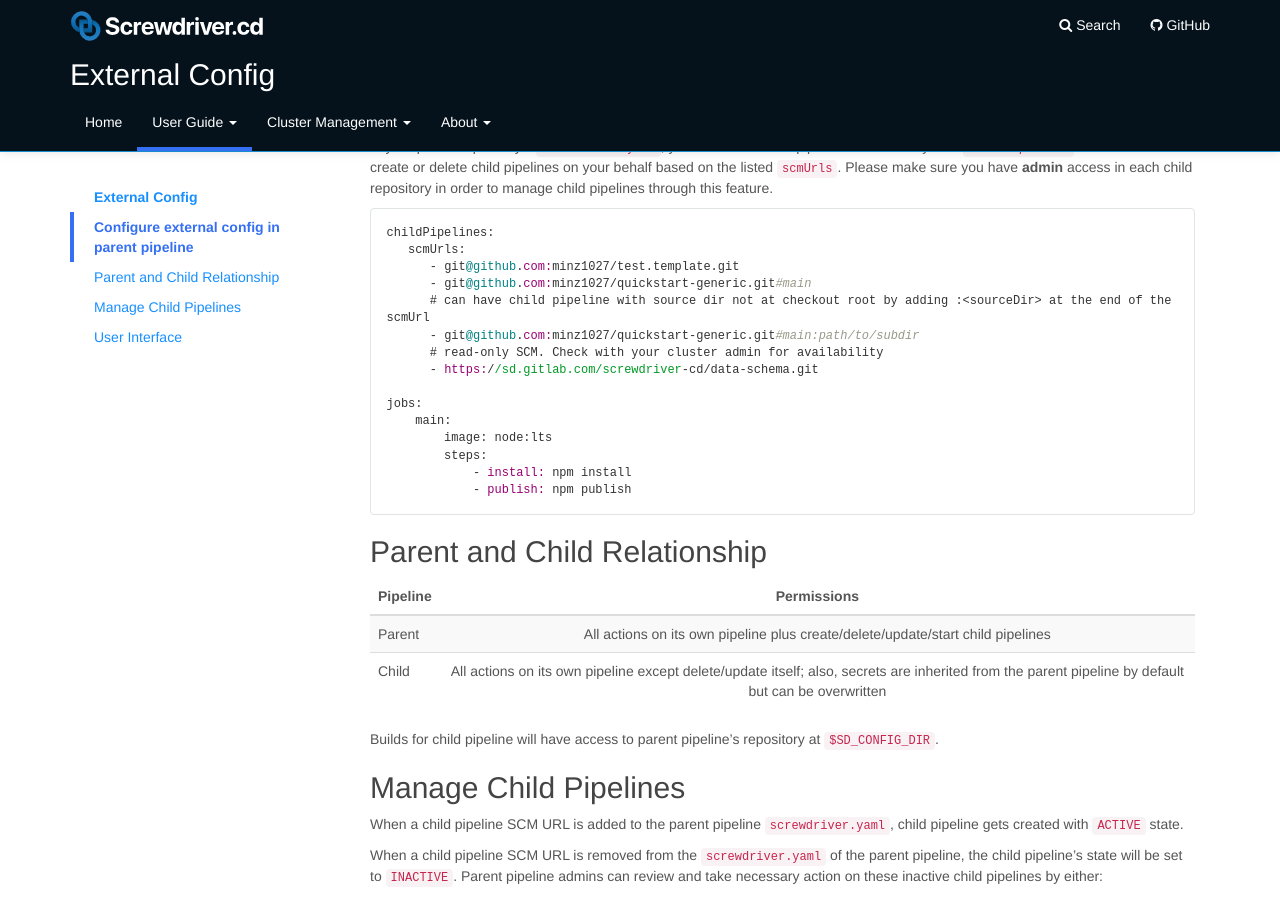
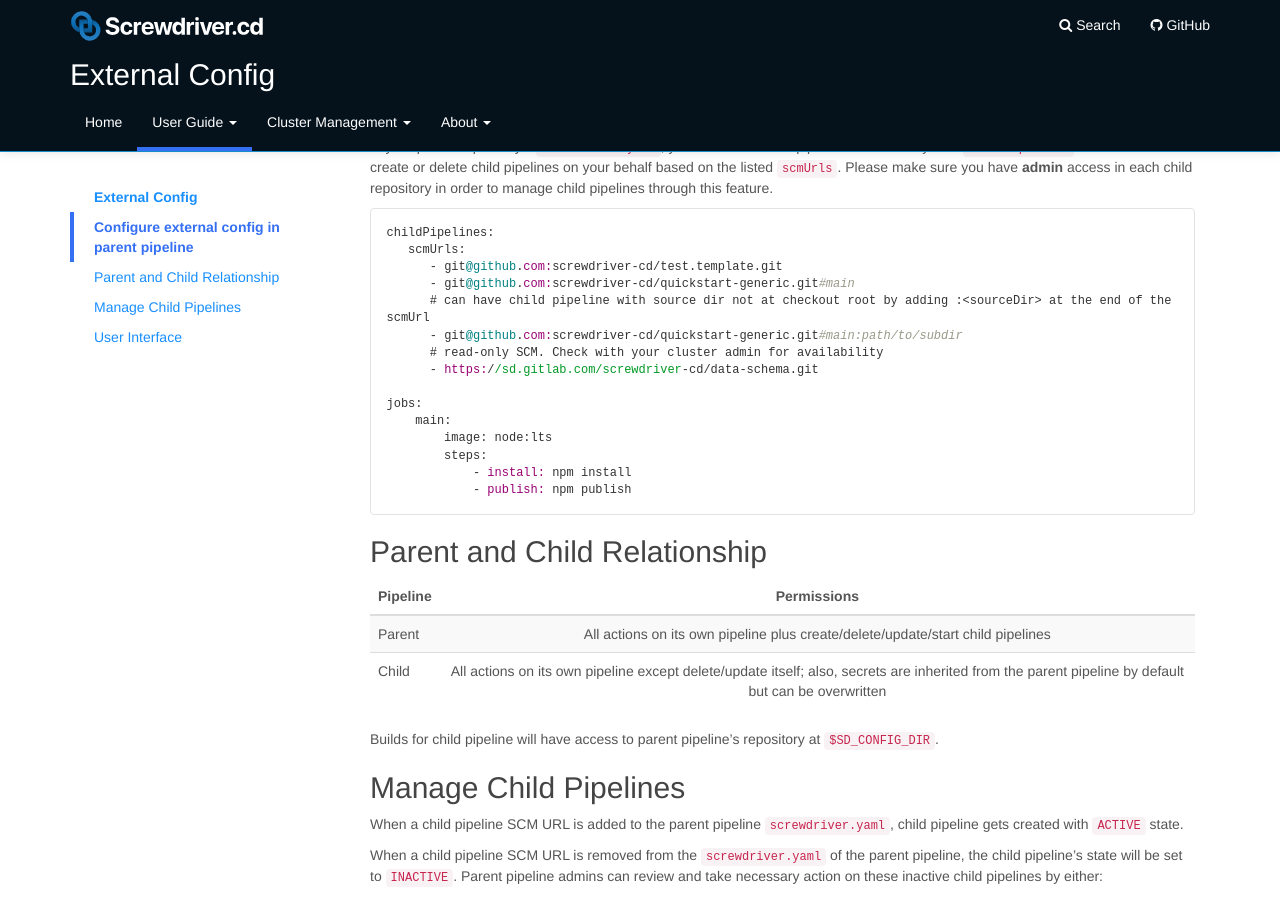
Before and after one commit to screwdriver-cd/guide, a Jekyll site: the page built from docs/user-guide/configuration/externalConfig.md, in a window 1280 px wide and 900 px high, scrolled down 320 px. Built offline with Jekyll 4.4.1, drawn with Linux system fonts in a browser that asks for light colours.

Commit message:
fix: Change example repository (#636)

````diff
--- a/docs/user-guide/configuration/externalConfig.md
+++ b/docs/user-guide/configuration/externalConfig.md
@@ -29,10 +29,10 @@ In your parent repository's `screwdriver.yaml`, you can define child pipelines w
 ```yaml
 childPipelines:
    scmUrls:
-      - git@github.com:minz1027/test.template.git
-      - git@github.com:minz1027/quickstart-generic.git#main
+      - git@github.com:screwdriver-cd/test.template.git
+      - git@github.com:screwdriver-cd/quickstart-generic.git#main
       # can have child pipeline with source dir not at checkout root by adding :<sourceDir> at the end of the scmUrl
-      - git@github.com:minz1027/quickstart-generic.git#main:path/to/subdir
+      - git@github.com:screwdriver-cd/quickstart-generic.git#main:path/to/subdir
       # read-only SCM. Check with your cluster admin for availability
       - https://sd.gitlab.com/screwdriver-cd/data-schema.git
 
--- a/screwdriver.yaml
+++ b/screwdriver.yaml
@@ -8,7 +8,7 @@ jobs:
     steps:
         - bundle_install: bundle install
         - build: bundle exec jekyll build --source docs --destination _site
-        - proof: bundle exec htmlproofer --assume-extension --allow-hash-href --url-ignore '/bitbucket/,/gitlab/,/api\.screwdriver\.cd/,/github\.com/,/kubernetes\.io/,/opensource\.org/,/twitter\.com/,/linux\.die\.net/' --http-status-ignore 429 _site
+        - proof: bundle exec htmlproofer --assume-extension --allow-hash-href --url-ignore '/bitbucket/,/gitlab/,/api\.screwdriver\.cd/,/github\.com/,/kubernetes\.io/,/opensource\.org/,/twitter\.com/,/linux\.die\.net/,/www\.npmjs\.com/' --http-status-ignore 429 _site
 
   publish:
       image: ruby:2
````
Also changed, not shown: docs/ja/user-guide/configuration/externalConfig.md (+3 -3 lines).
